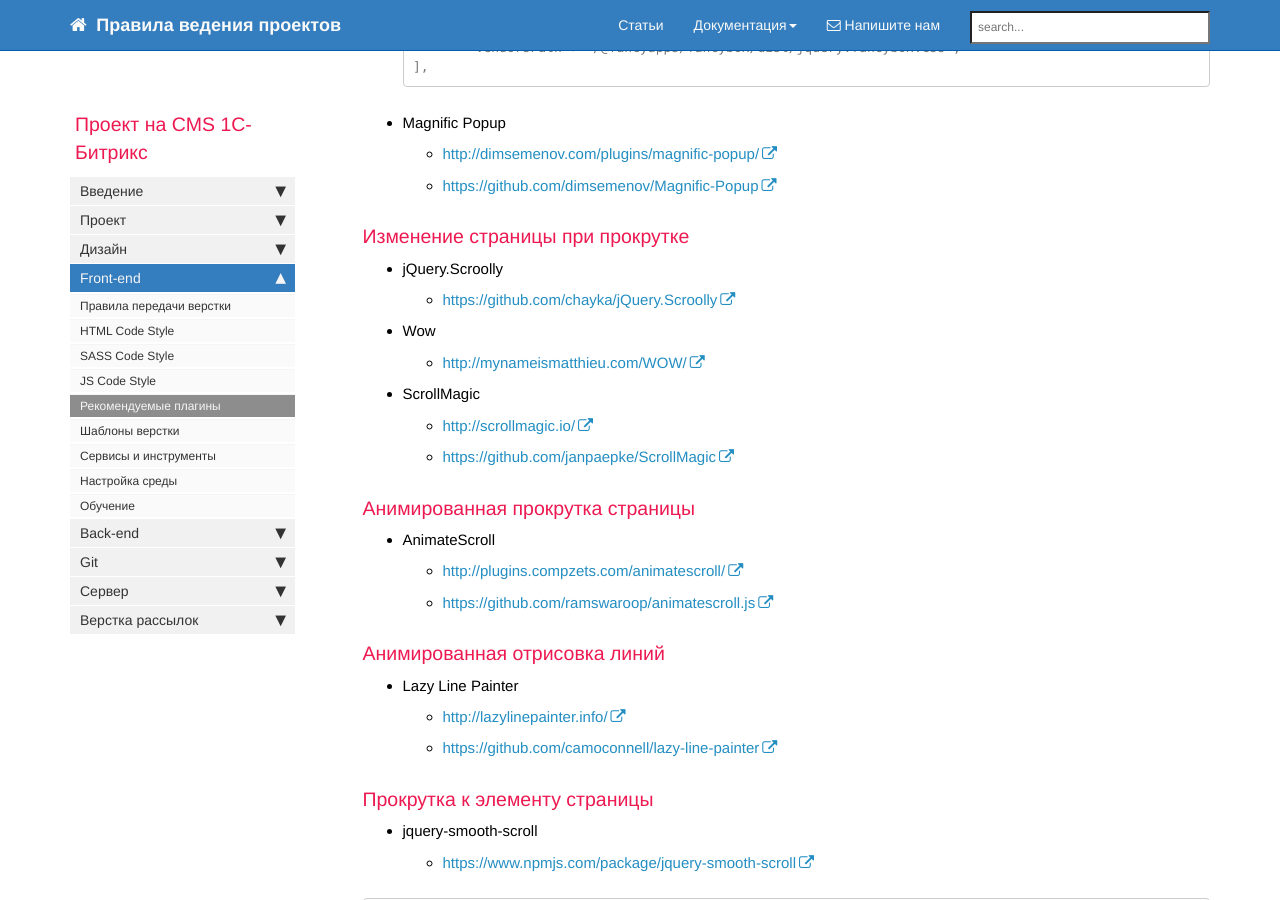
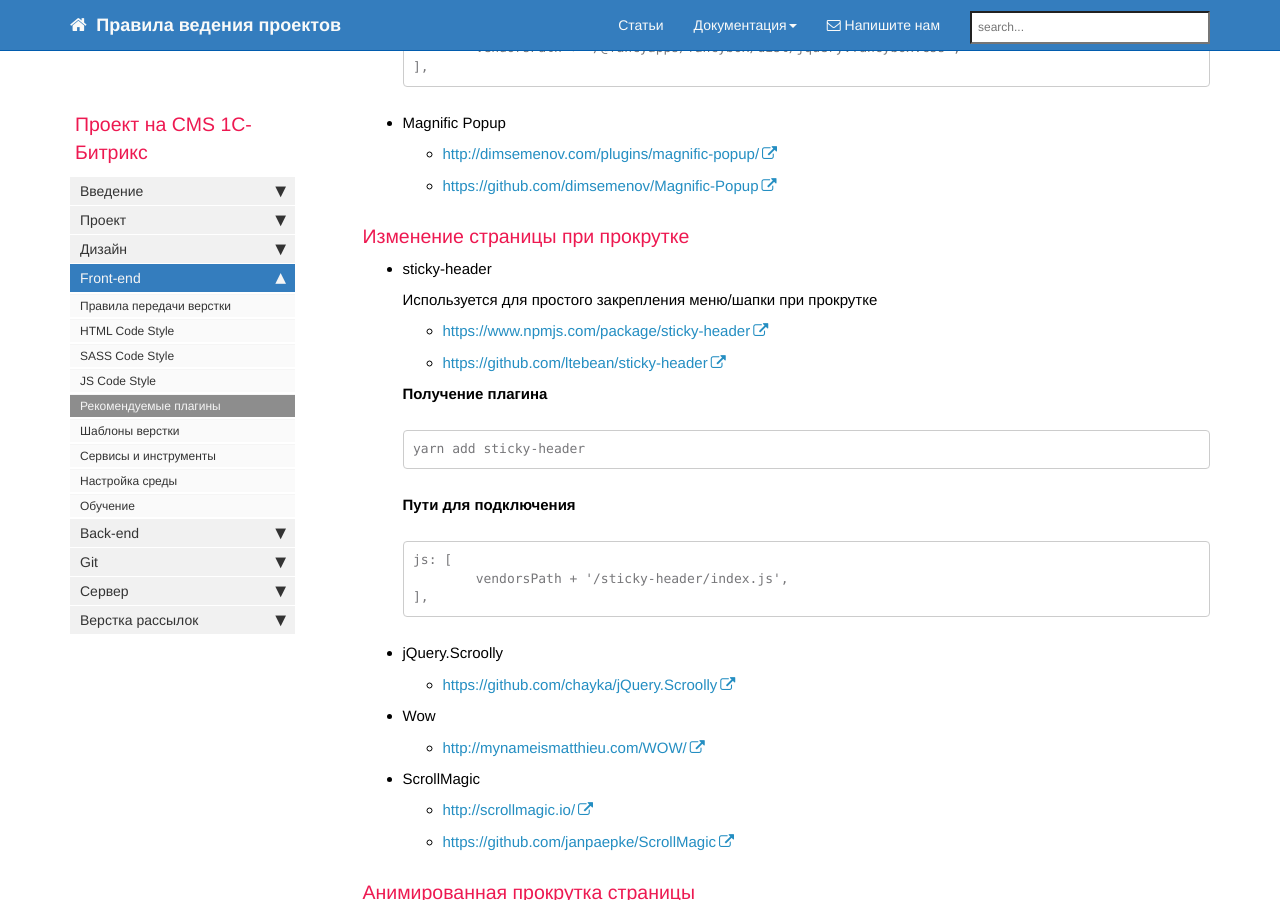
Before and after one commit to gdecider/gdecider.github.io, a Jekyll site: the page built from pages/bx/bx_front-recomend-plugins.md, in a window 1280 px wide and 900 px high, scrolled down 2978 px. Built offline with Jekyll 4.4.1, drawn with Linux system fonts in a browser that asks for light colours; nearby versions of some CDN libraries; comment, search, counter and statistics services are not loaded.

Commit message:
Update bx_front-recomend-plugins.md

````diff
--- a/pages/bx/bx_front-recomend-plugins.md
+++ b/pages/bx/bx_front-recomend-plugins.md
@@ -177,6 +177,27 @@ toc: false
   * [https://github.com/dimsemenov/Magnific-Popup](https://github.com/dimsemenov/Magnific-Popup)
 
 ### Изменение страницы при прокрутке
+
+* sticky-header
+
+  Используется для простого закрепления меню/шапки при прокрутке
+
+  * [https://www.npmjs.com/package/sticky-header](https://www.npmjs.com/package/sticky-header)
+  * [https://github.com/ltebean/sticky-header](https://github.com/ltebean/sticky-header)
+
+  **Получение плагина**
+
+  ```bash
+  yarn add sticky-header
+  ```
+
+  **Пути для подключения**
+
+  ```
+  js: [
+ 	vendorsPath + '/sticky-header/index.js',
+  ],
+  ```
 
 * jQuery.Scroolly
 
````
